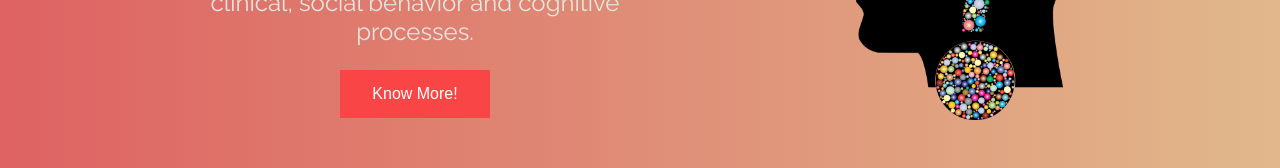
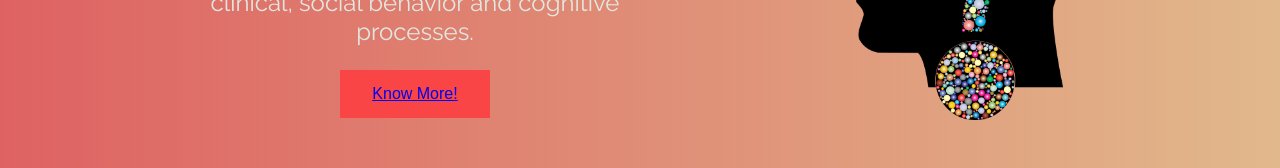
Before and after one commit to Tempestr/website, a plain HTML site: page index.html in a window 1280 px wide. Shown: the part 464-632 px from the top of the page. Drawn offline with Linux system fonts and the light colour scheme.

Commit message:
Add files via upload

```diff
--- a/index.html
+++ b/index.html
@@ -23,7 +23,7 @@
                     <p>
                         Psychology is the scientific study of the mind and behavior. Psychology is a multifaceted discipline and includes many sub-fields of study such areas as human development, sports, health, clinical, social behavior and cognitive processes.
                     </p>
-                    <button>Know More!</button>
+                    <button><a href="https://www.simplypsychology.org/whatispsychology.html" target="_blank">Know More!</a></button>
                 </div>
                 <div id="main-page-right">
                     <img src="images/human.png" id="main-page-image">
```
